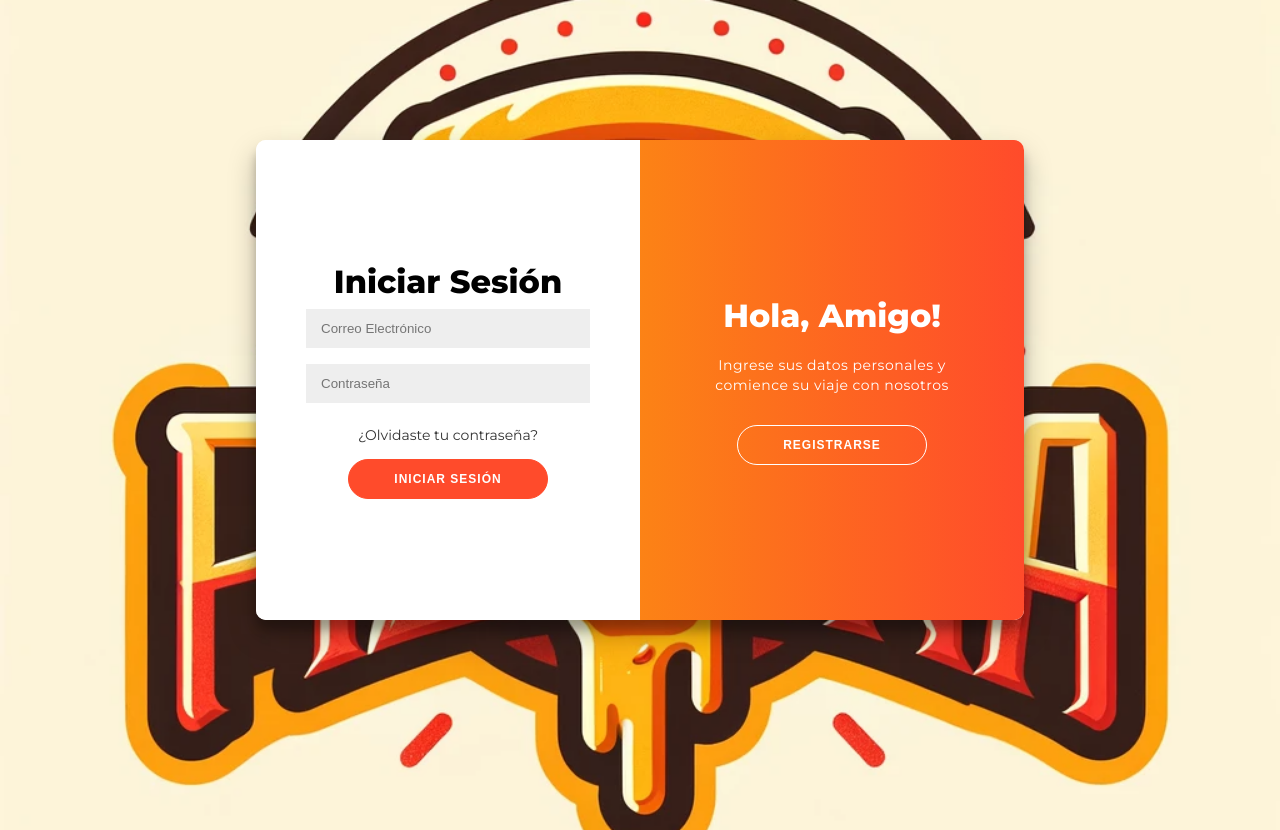
After one commit to CarlosHerazo/proyect1, a PHP site: page /page/login.php in a window 1280 px wide. The commit adds this page. Run offline with PHP 8.4, Linux system fonts and the light colour scheme.

Commit message:
cambios en carrito, productos y creacion de login

```diff
--- /dev/null
+++ b/css/login.css
@@ -0,0 +1,235 @@
+@import url('https://fonts.googleapis.com/css?family=Montserrat:400,800');
+
+* {
+    box-sizing: border-box;
+}
+
+body {
+    background-image: url("../img/logo.png");
+    background-repeat: no-repeat;
+    background-position: center;
+    background-size: cover;
+    display: flex;
+    justify-content: center;
+    align-items: center;
+    flex-direction: column;
+    font-family: 'Montserrat', sans-serif;
+    height: 100vh;
+    margin: -20px 0 50px;
+}
+
+h1 {
+    font-weight: bold;
+    margin: 0;
+}
+
+h2 {
+    text-align: center;
+}
+
+p {
+    font-size: 14px;
+    font-weight: 100;
+    line-height: 20px;
+    letter-spacing: 0.5px;
+    margin: 20px 0 30px;
+}
+
+span {
+    font-size: 12px;
+}
+
+a {
+    color: #333;
+    font-size: 14px;
+    text-decoration: none;
+    margin: 15px 0;
+}
+
+button {
+    border-radius: 20px;
+    border: 1px solid #FF4B2B;
+    background-color: #FF4B2B;
+    color: #FFFFFF;
+    font-size: 12px;
+    font-weight: bold;
+    padding: 12px 45px;
+    letter-spacing: 1px;
+    text-transform: uppercase;
+    transition: transform 80ms ease-in;
+}
+
+button:active {
+    transform: scale(0.95);
+}
+
+button:focus {
+    outline: none;
+}
+
+button.ghost {
+    background-color: transparent;
+    border-color: #FFFFFF;
+}
+
+form {
+    background-color: #FFFFFF;
+    display: flex;
+    align-items: center;
+    justify-content: center;
+    flex-direction: column;
+    padding: 0 50px;
+    height: 100%;
+    text-align: center;
+}
+
+input {
+    background-color: #eee;
+    border: none;
+    padding: 12px 15px;
+    margin: 8px 0;
+    width: 100%;
+}
+
+.container {
+    background-color: #fff;
+    border-radius: 10px;
+    box-shadow: 0 14px 28px rgba(0,0,0,0.25),
+        0 10px 10px rgba(0,0,0,0.22);
+    position: relative;
+    overflow: hidden;
+    width: 768px;
+    max-width: 100%;
+    min-height: 480px;
+}
+
+.form-container {
+    position: absolute;
+    top: 0;
+    height: 100%;
+    transition: all 0.6s ease-in-out;
+}
+
+.sign-in-container {
+    left: 0;
+    width: 50%;
+    z-index: 2;
+}
+
+.container.right-panel-active .sign-in-container {
+    transform: translateX(100%);
+}
+
+.sign-up-container {
+    left: 0;
+    width: 50%;
+    opacity: 0;
+    z-index: 1;
+}
+
+.container.right-panel-active .sign-up-container {
+    transform: translateX(100%);
+    opacity: 1;
+    z-index: 5;
+    animation: show 0.6s;
+}
+
+@keyframes show {
+    0%, 49.99% {
+        opacity: 0;
+        z-index: 1;
+    }
+
+    50%, 100% {
+        opacity: 1;
+        z-index: 5;
+    }
+}
+
+.overlay-container {
+    position: absolute;
+    top: 0;
+    left: 50%;
+    width: 50%;
+    height: 100%;
+    overflow: hidden;
+    transition: transform 0.6s ease-in-out;
+    z-index: 100;
+}
+
+.container.right-panel-active .overlay-container{
+    transform: translateX(-100%);
+}
+
+.overlay {
+    background: #FF416C;
+    background: -webkit-linear-gradient(to right, #f9ba00, #FF4B2B);
+    background: linear-gradient(to right, #f9ba00, #FF4B2B);
+    background-repeat: no-repeat;
+    background-size: cover;
+    background-position: 0 0;
+    color: #FFFFFF;
+    position: relative;
+    left: -100%;
+    height: 100%;
+    width: 200%;
+    transform: translateX(0);
+    transition: transform 0.6s ease-in-out;
+}
+
+.container.right-panel-active .overlay {
+    transform: translateX(50%);
+}
+
+.overlay-panel {
+    position: absolute;
+    display: flex;
+    align-items: center;
+    justify-content: center;
+    flex-direction: column;
+    padding: 0 40px;
+    text-align: center;
+    top: 0;
+    height: 100%;
+    width: 50%;
+    transform: translateX(0);
+    transition: transform 0.6s ease-in-out;
+}
+
+.overlay-right {
+    right: 0;
+    transform: translateX(0);
+}
+
+.container.right-panel-active .overlay-right {
+    transform: translateX(20%);
+}
+
+.overlay-left {
+    transform: translateX(-20%);
+}
+
+.container.right-panel-active .overlay-left {
+    transform: translateX(0);
+}
+
+/* Media Queries */
+@media (max-width: 768px) {
+    .container {
+        width: 100%;
+        min-height: 550px;
+    }
+
+    .sign-up-container, .sign-in-container {
+        width: 100%;
+    }
+
+    .overlay-container{
+        display: none;
+    }
+
+    .container.right-panel-active .sign-in-container,
+    .container.right-panel-active .sign-up-container {
+        transform: translateX(0);
+    }
+}
--- /dev/null
+++ b/page/login.php
@@ -0,0 +1,66 @@
+<!DOCTYPE html>
+<html lang="es">
+<head>
+    <meta charset="UTF-8">
+    <meta name="viewport" content="width=device-width, initial-scale=1.0">
+    <link rel="stylesheet" href="../css/login.css">
+    <title>Pizza Company - Login y Registro</title>
+</head>
+<body>
+    <div class="container">
+        <!-- Panel de Inicio de Sesión -->
+        <div class="form-container sign-in-container">
+            <form action="#">
+                <h1>Iniciar Sesión</h1>
+                <input type="email" placeholder="Correo Electrónico" />
+                <input type="password" placeholder="Contraseña" />
+                <a href="#">¿Olvidaste tu contraseña?</a>
+                <button>Iniciar Sesión</button>
+            </form>
+        </div>
+
+        <!-- Panel de Registro -->
+        <div class="form-container sign-up-container">
+            <form action="#">
+                <h1>Crear Cuenta</h1>
+                <input type="text" placeholder="Nombre" />
+                <input type="email" placeholder="Correo Electrónico" />
+                <input type="password" placeholder="Contraseña" />
+                <input type="text" placeholder="Direccion" />
+                <input type="number" placeholder="Telefono" />
+                <button>Registrarse</button>
+            </form>
+        </div>
+
+        <!-- Panel Lateral -->
+        <div class="overlay-container">
+            <div class="overlay">
+                <div class="overlay-panel overlay-left">
+                    <h1>Bienvenido de nuevo!</h1>
+                    <p>Para mantenerse conectado con nosotros, inicie sesión con su información personal</p>
+                    <button class="ghost" id="signIn">Iniciar Sesión</button>
+                </div>
+                <div class="overlay-panel overlay-right">
+                    <h1>Hola, Amigo!</h1>
+                    <p>Ingrese sus datos personales y comience su viaje con nosotros</p>
+                    <button class="ghost" id="signUp">Registrarse</button>
+                </div>
+            </div>
+        </div>
+    </div>
+
+    <script>
+        const signUpButton = document.getElementById('signUp');
+        const signInButton = document.getElementById('signIn');
+        const container = document.querySelector('.container');
+
+        signUpButton.addEventListener('click', () => {
+            container.classList.add("right-panel-active");
+        });
+
+        signInButton.addEventListener('click', () => {
+            container.classList.remove("right-panel-active");
+        });
+    </script>
+</body>
+</html>
```
Also changed, not shown: controllers/ajaxCarrito.php (+14 -13 lines), js/actualizarCarrito.js (+38 -1 lines), page/carrito.php (+4 -7 lines), page/productos.php (+4 -4 lines), js/alerta.js (added).
